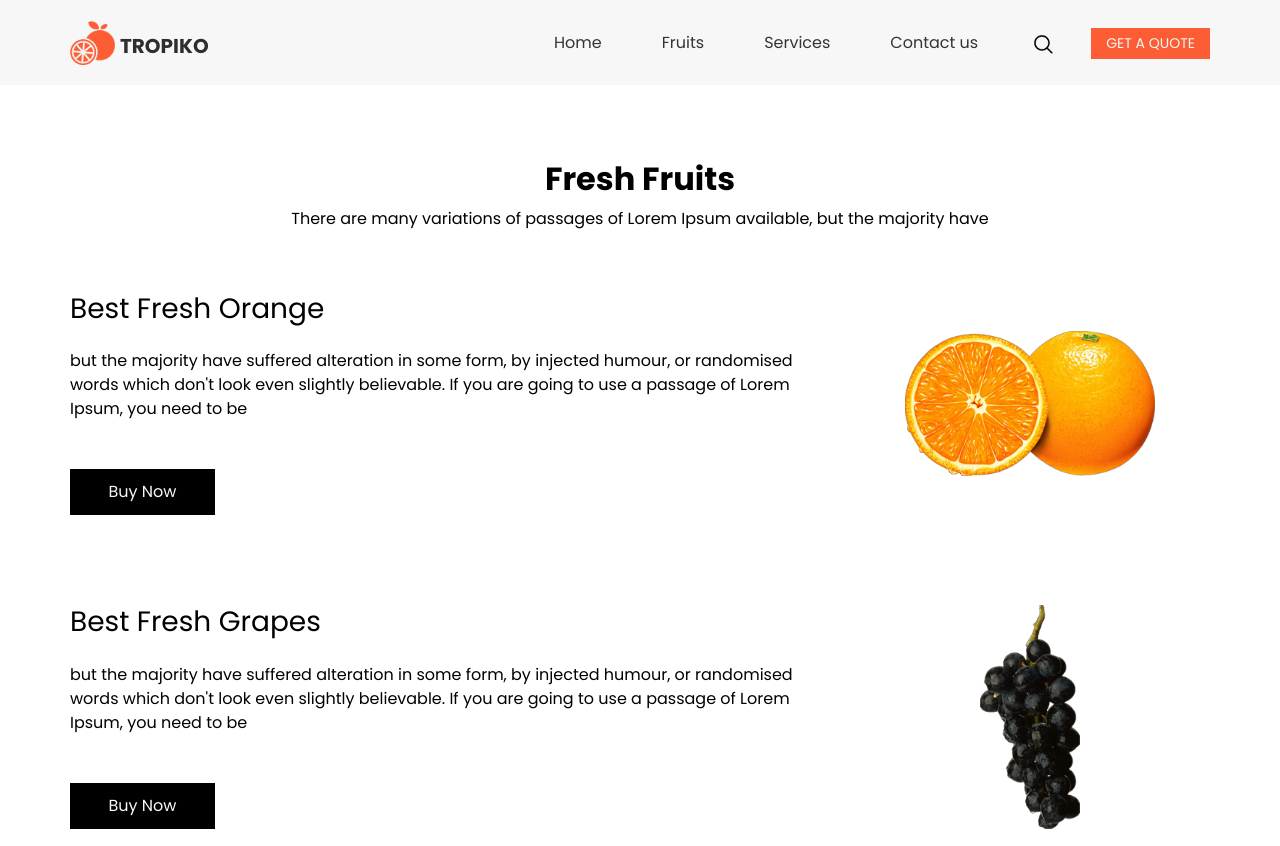
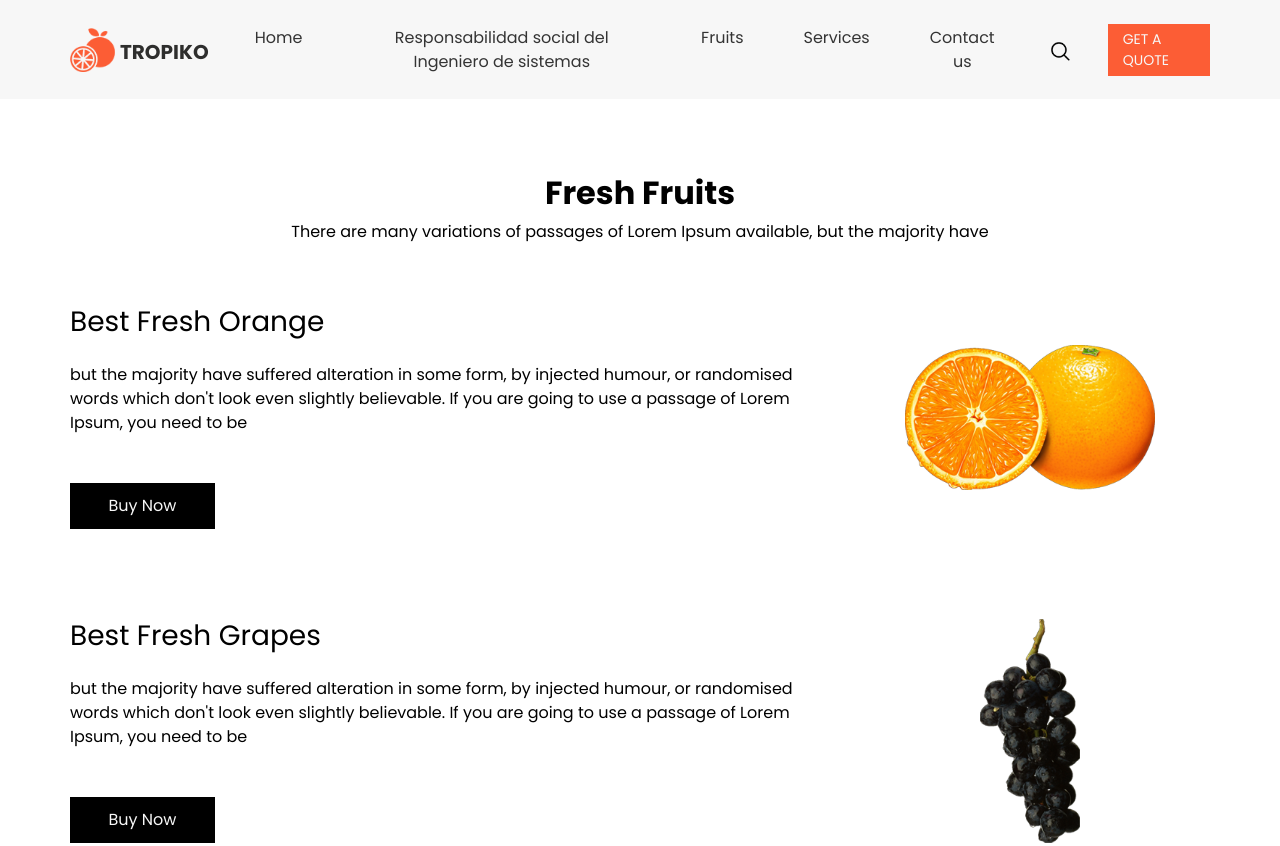
Before and after one commit to gustavoam-asdf/social-responsibility, a website: page public/fruit.html in a window 1280 px wide. Shown: the top 846 px of the page. Drawn offline with nearby package versions, Linux system fonts and the light colour scheme; some packages are replaced by stand-ins of ours.

Commit message:
Sync LInks

```diff
--- a/public/fruit.html
+++ b/public/fruit.html
@@ -50,6 +50,9 @@
 							<ul class="navbar-nav  ">
 								<li class="nav-item active">
 									<a class="nav-link" href="index.html">Home <span class="sr-only">(current)</span></a>
+								</li>
+								<li class="nav-item">
+									<a class="nav-link" href="InfoRsIng.html"> Responsabilidad social del Ingeniero de sistemas</a>
 								</li>
 								<li class="nav-item">
 									<a class="nav-link" href="fruit.html"> Fruits</a>
```
Also changed, not shown: public/InfoRsIng.html (+3 -0 lines).
